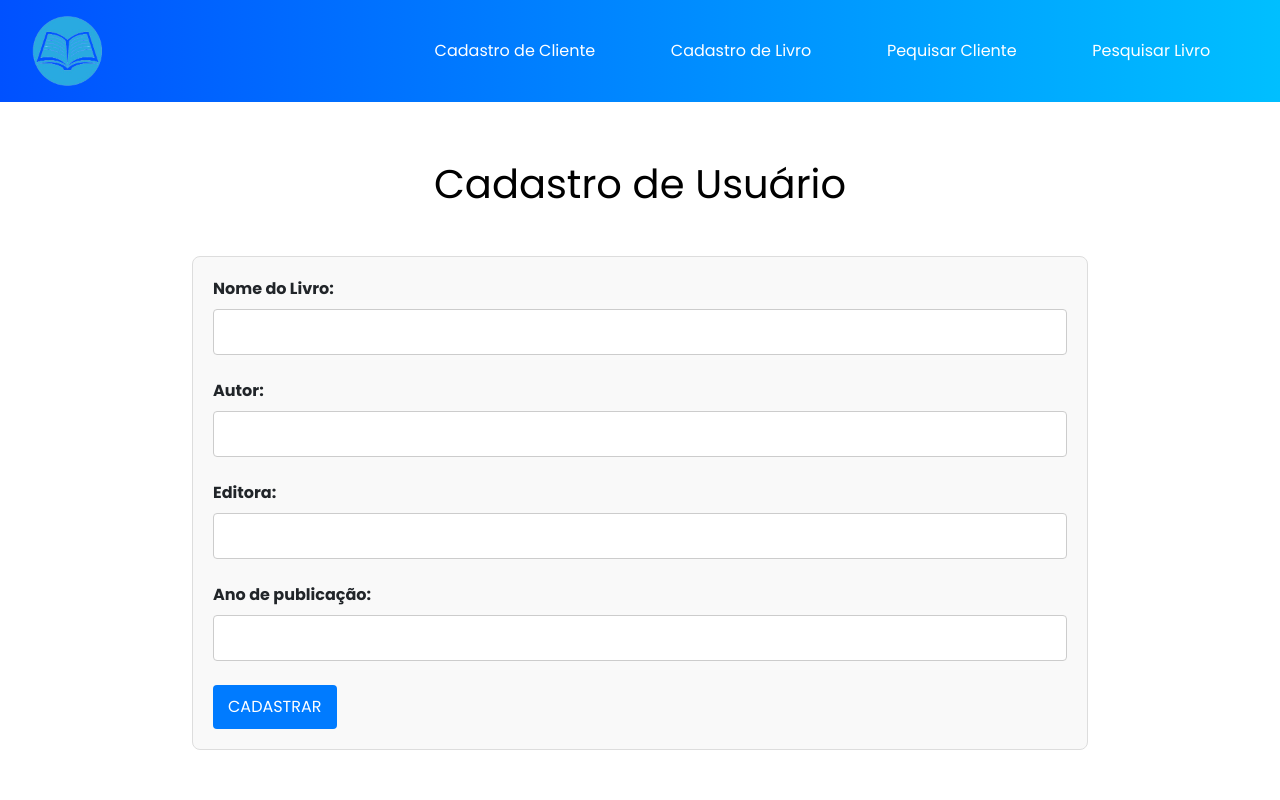
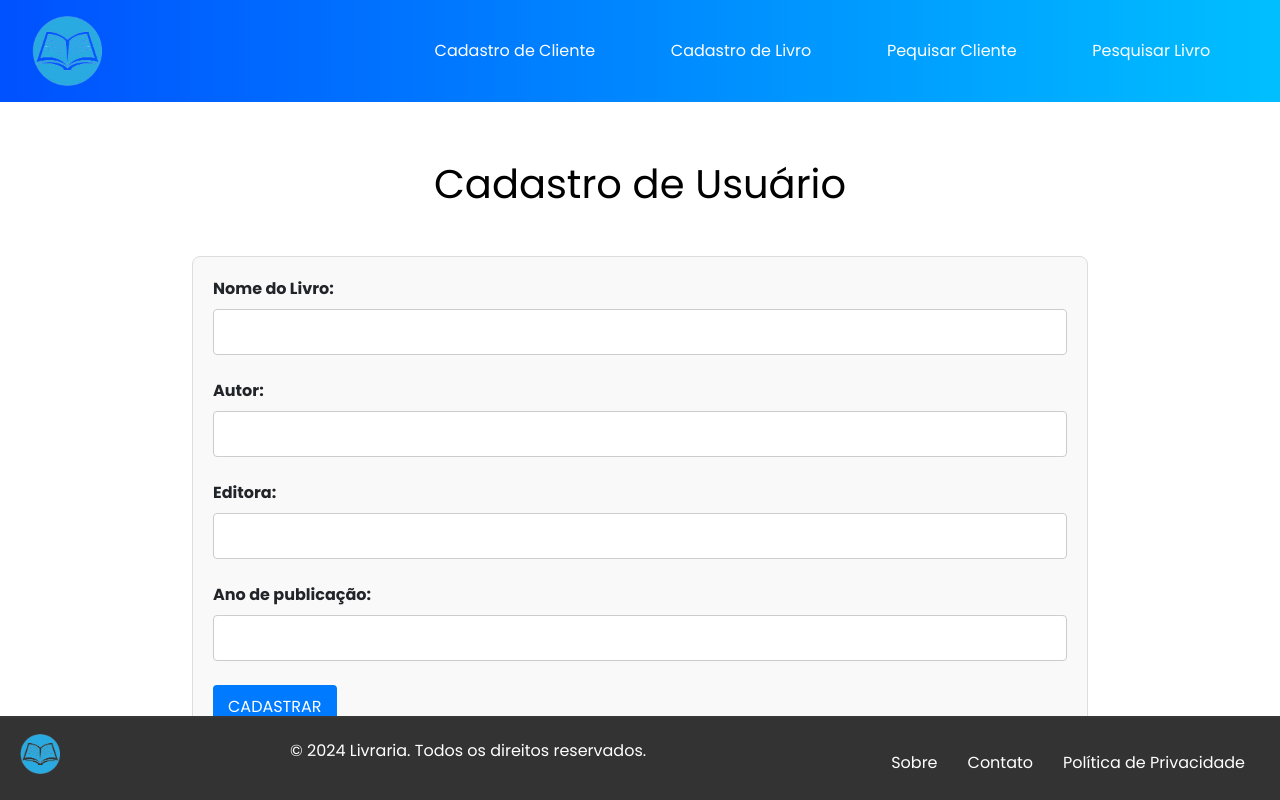
Before and after one commit to PetTechOps/Livraria-Conecta, a React (Vite) app: page / in a window 1280 px wide. Built offline with nearby package versions, Linux system fonts and the light colour scheme; a small style sheet from the web is missing.

Commit message:
feat: footer integrado

```diff
--- /dev/null
+++ b/src/components/Footer/index.jsx
@@ -0,0 +1,17 @@
+import React from "react";
+import { Footer, FooterLogo, FooterNav } from "./styles";
+import logo from "../../assets/logo-livro.png";
+
+export function FooterComponent() {
+  return (
+    <Footer>
+      <FooterLogo src={logo} alt="Logo" />
+      <p>&copy; 2024 Livraria. Todos os direitos reservados.</p>
+      <FooterNav>
+        <a href="#sobre">Sobre</a>
+        <a href="#contato">Contato</a>
+        <a href="#privacidade">Política de Privacidade</a>
+      </FooterNav>
+    </Footer>
+  );
+}
--- /dev/null
+++ b/src/components/Footer/styles.js
@@ -0,0 +1,45 @@
+// src/components/Footer/styled.js
+import styled from "styled-components";
+
+export const Footer = styled.footer`
+  background-color: #333;
+  color: white;
+  text-align: center;
+  position: fixed;
+  bottom: 0;
+  width: 100%;
+  margin: 0;
+  padding: 1rem 0; /* Adiciona um padding para o footer */
+  display: flex; /* Usa flexbox para alinhar os itens horizontalmente */
+  align-items: center; /* Centraliza os itens */
+  border-top: 2px solid #4444;
+
+  @media (min-width: 600px) {
+    flex-direction: row; /* Muda para linha em telas maiores */
+    justify-content: space-between; /* Espaça os itens nas extremidades */
+  }
+`;
+
+export const FooterLogo = styled.img`
+  max-width: 40px;
+  height: auto;
+  margin-bottom: 10px;
+  margin-left: 20px;
+`;
+
+export const FooterNav = styled.nav`
+  display: block; /* Usa flexbox para alinhar os links horizontalmente */
+  gap: 1rem; /* Espaçamento entre os links */
+  margin-right: 20px;
+  margin-top: 0.5rem; /* Espaçamento acima da navegação */
+
+  a {
+    color: white;
+    margin: 0 15px;
+    text-decoration: none;
+  }
+
+  &:hover {
+    text-decoration: underline;
+  }
+`;
--- a/src/pages/Cadastro.jsx
+++ b/src/pages/Cadastro.jsx
@@ -1,5 +1,6 @@
 import { Header } from "../components/Header";
 import { FormLivro } from "../components/FormLivro";
+import { FooterComponent } from "../components/Footer";
 
 export function Cadastro() {
   const infoLivro = ["Nome do Livro", "Autor", "Editora", "Ano de publicação"];
@@ -10,6 +11,7 @@ export function Cadastro() {
         Cadastro de Usuário
       </h1>
       <FormLivro info={infoLivro} />
+      <FooterComponent />
     </>
   );
 }
--- a/src/pages/Catalogo.jsx
+++ b/src/pages/Catalogo.jsx
@@ -2,14 +2,29 @@ import { Header } from "../components/Header";
 import { Input } from "../components/Input";
 import Livro from "../assets/livro.jpg";
 import { CardStyles } from "../components/Card/styles";
+import { useEffect, useState } from "react";
+import { FooterComponent } from "../components/Footer";
 
 export function Catalogo() {
+  const [livros, setLivros] = useState([]);
+
+  useEffect(() => {
+    // Recupera o JSON do localStorage
+    const livroData = localStorage.getItem("livroData");
+
+    // Verifica se existem dados e converte de string para objeto
+    if (livroData) {
+      const livrosArray = JSON.parse(livroData);
+      setLivros(livrosArray);
+    }
+  }, []);
+
   return (
     <>
       <Header />
       <section
         style={{
-          width: "100vw",
+          width: "100%",
           height: "100vh",
           padding: "10rem",
           display: "flex",
@@ -38,20 +53,19 @@ export function Catalogo() {
               justifyContent: "flex-start",
             }}
           >
-            {Array(6)
-              .fill()
-              .map((_, index) => (
-                <CardStyles key={index}>
-                  <img src={Livro} alt="Livro" />
-                  <span>Nome</span>
-                  <span>Autor</span>
-                  <span>Editora</span>
-                  <span>Ano de publicação</span>
-                </CardStyles>
-              ))}
+            {livros.map((livro, index) => (
+              <CardStyles key={index}>
+                <img src={Livro} alt="Livro" />
+                <span>{livro["Nome do Livro"]}</span>
+                <span>{livro["Autor"]}</span>
+                <span>{livro["Editora"]}</span>
+                <span>{livro["Ano de publicação"]}</span>
+              </CardStyles>
+            ))}
           </div>
         </div>
       </section>
+      <FooterComponent />
     </>
   );
 }
```
